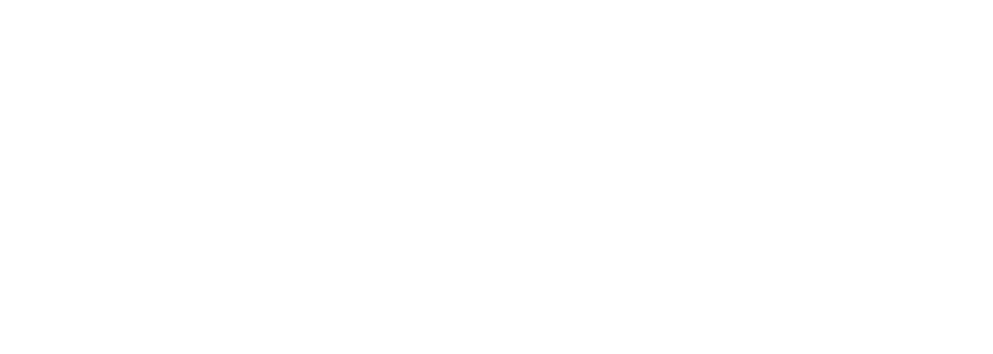
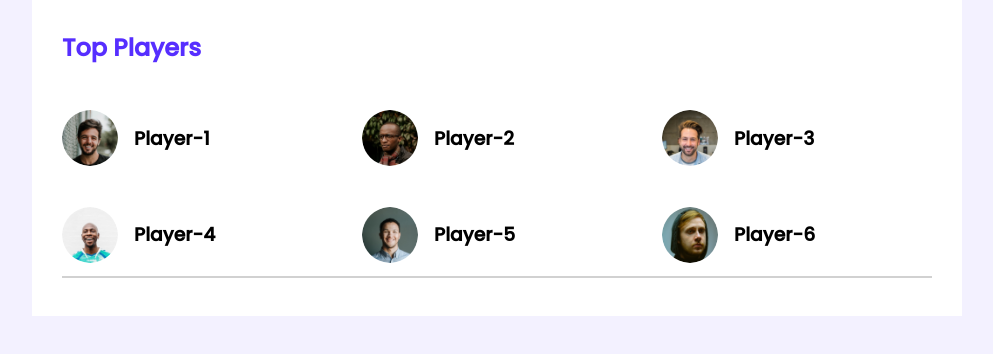
Before and after one commit to Meeftah0318/leaderboard-css3, a plain HTML site: page inde.html in a window 1280 px wide. Shown: the whole page, without its empty margins (143-1136 px from the left). Drawn offline with Linux system fonts and the light colour scheme.

Commit message:
top players

```diff
--- a/inde.html
+++ b/inde.html
@@ -10,6 +10,49 @@
 </head>
 
 <body>
+    <!-- header part -->
+    <header>
+
+    </header>
+
+    <!-- main part -->
+    <main>
+        <!-- top players and blogs -->
+        <section class="container">
+            <div class="players">
+                <h2>Top Players</h2>
+                <div class="top-players">
+
+                    <div class="player"><img src="images/players/player-1.png" alt="">
+                        <h3>Player-1</h3>
+                    </div>
+                    <div class="player"><img src="images/players/player-2.png" alt="">
+                        <h3>Player-2</h3>
+                    </div>
+                    <div class="player"><img src="images/players/player-3.png" alt="">
+                        <h3>Player-3</h3>
+                    </div>
+                    <div class="player"><img src="images/players/player-4.png" alt="">
+                        <h3>Player-4</h3>
+                    </div>
+                    <div class="player"><img src="images/players/player-5.png" alt="">
+                        <h3>Player-5</h3>
+                    </div>
+                    <div class="player"><img src="images/players/player-6.png" alt="">
+                        <h3>Player-6</h3>
+                    </div>
+                </div>
+                <hr>
+                <div class="top-blogs">
+
+                </div>
+            </div>
+
+
+        </section>
+
+
+    </main>
 
 </body>
 
--- a/style.css
+++ b/style.css
@@ -0,0 +1,53 @@
+/* fonts  */
+
+@import url('https://fonts.googleapis.com/css2?family=Poppins:wght@500&display=swap');
+
+/* Global */
+body{
+    font-family: 'Poppins', sans-serif;
+    box-sizing: border-box;
+    margin: 0;
+    padding: 0;
+    background-color: #F3F1FF;
+}
+h2{
+    color: #562EFF;
+    margin: 30px 0 40px;
+}
+
+main{
+    display: flex;
+    justify-content: center;
+}
+.container{
+    padding: 0px 30px 30px;
+    background-color: white;
+    width: 870px;
+}
+
+
+/* players and blogs */
+/* players  */
+.top-players {
+    display: grid;
+    grid-template-columns: repeat(3, 1fr);
+    grid-gap: 30px;
+}
+
+.player{
+    display: flex;
+    align-items: center;
+}
+
+.player img {
+    width:56px;
+    height: 56px;
+    border-radius: 50%;
+    margin-right: 16px;
+}
+
+hr{
+    border: 1px solid #D1D1D1;
+}
+
+/* blogs  */
```
